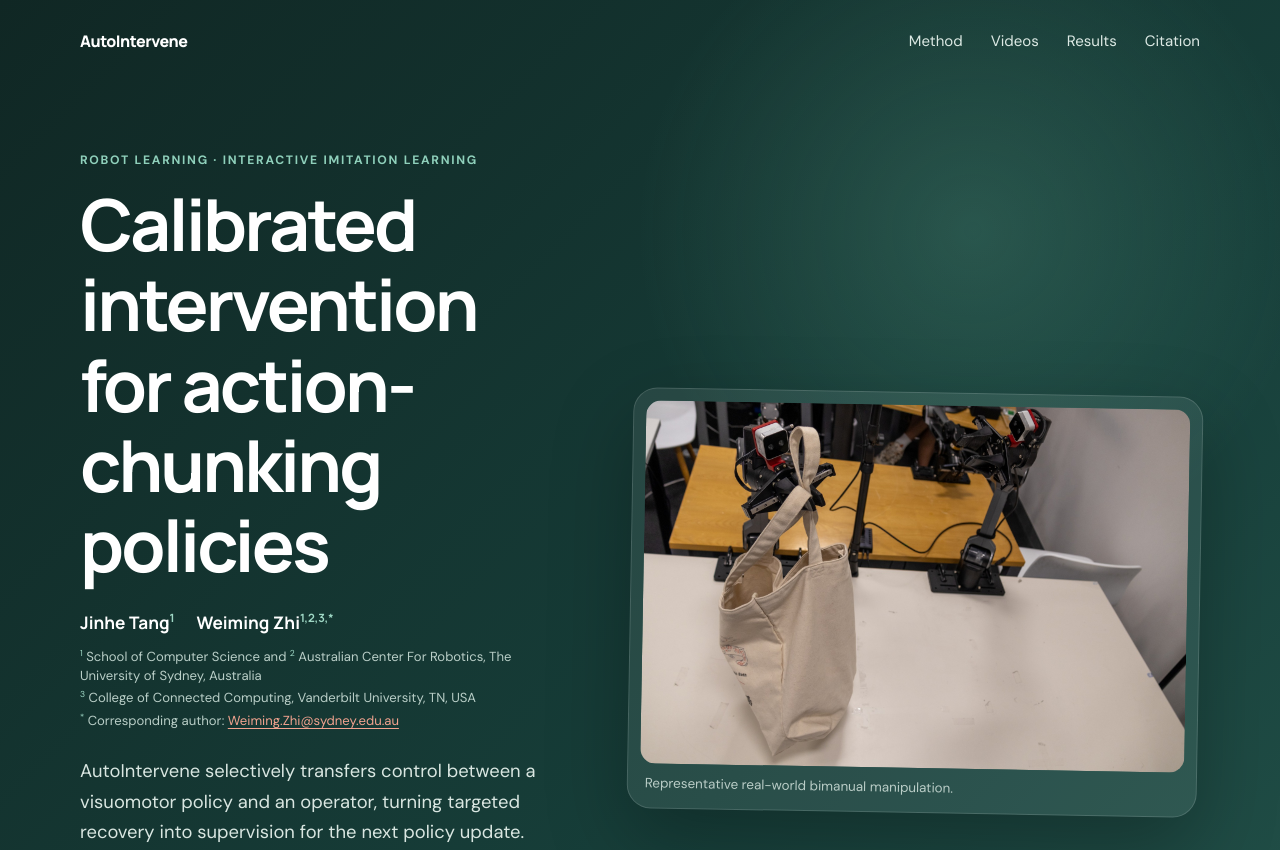
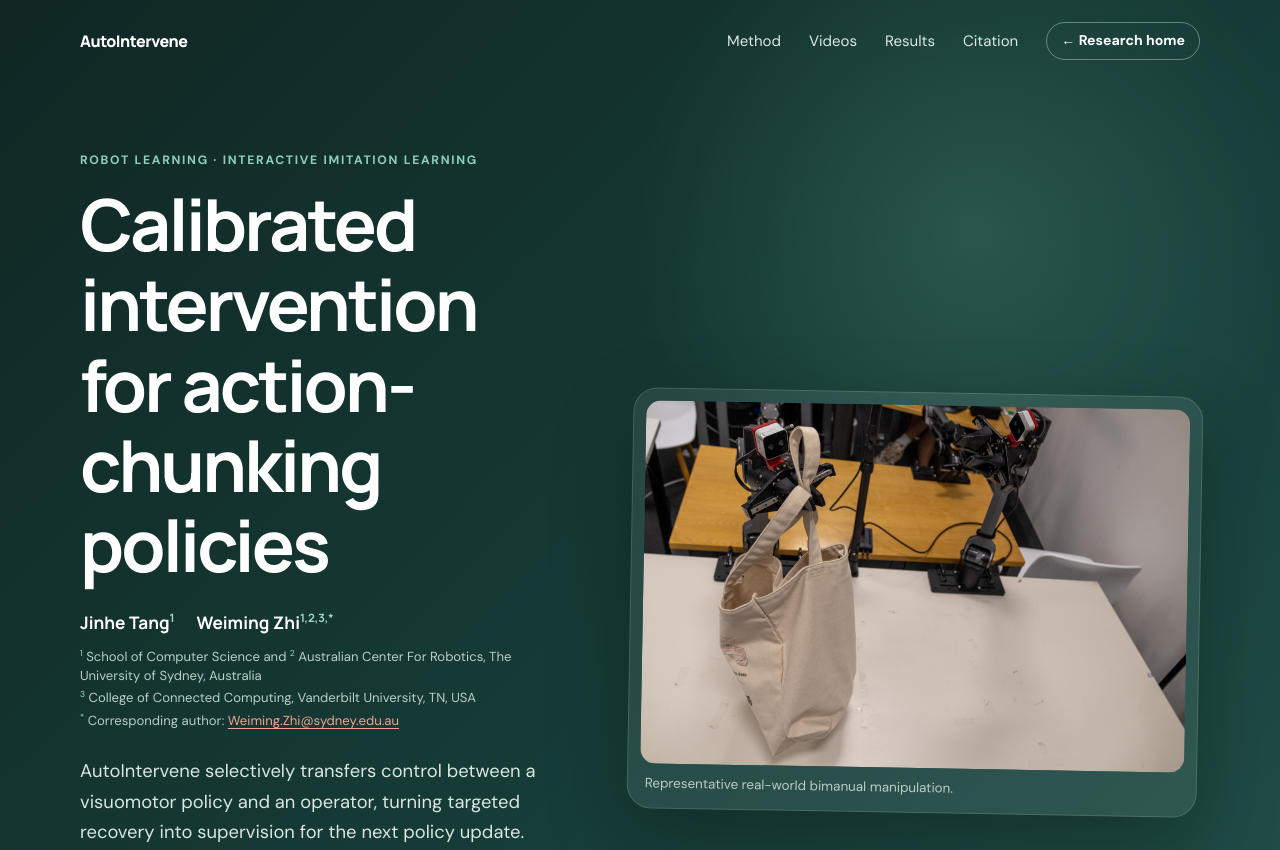
Before and after one commit to 123qwedsa123/AutoIntervene, a plain HTML site: page index.html in a window 1280 px wide. Shown: the top 850 px of the page. Drawn offline with Linux system fonts and the light colour scheme.

Commit message:
Make research return link visible

```diff
--- a/index.html
+++ b/index.html
@@ -20,6 +20,7 @@
         <a href="#results">Results</a>
         <a href="#citation">Citation</a>
       </div>
+      <a class="research-back" href="https://aus.bot/research/">← Research home</a>
     </nav>
 
     <main id="top" class="shell hero-grid">
--- a/styles.css
+++ b/styles.css
@@ -31,11 +31,13 @@ a { color: inherit; }
     radial-gradient(circle at 76% 20%, rgba(111, 185, 160, .22), transparent 25%),
     linear-gradient(135deg, #102724 0%, #173f3a 62%, #24534b 100%);
 }
-.nav { height: 82px; display: flex; align-items: center; justify-content: space-between; }
+.nav { height: 82px; display: flex; align-items: center; justify-content: space-between; gap: 28px; }
 .brand { font-family: Manrope, sans-serif; font-weight: 800; text-decoration: none; letter-spacing: -.03em; }
-.nav-links { display: flex; gap: 28px; }
+.nav-links { display: flex; gap: 28px; margin-left: auto; }
 .nav-links a { color: #dce9e4; text-decoration: none; font-size: .94rem; }
 .nav-links a:hover { color: white; }
+.research-back { padding: 8px 14px; color: white; border: 1px solid rgba(255,255,255,.35); border-radius: 999px; font-size: .88rem; font-weight: 700; line-height: 1.4; text-decoration: none; white-space: nowrap; }
+.research-back:hover { border-color: white; background: rgba(255,255,255,.08); }
 .hero-grid { display: grid; grid-template-columns: .92fr 1.08fr; align-items: center; gap: 64px; padding: 68px 0 100px; }
 .eyebrow, .section-kicker { margin: 0 0 14px; color: #8fd0bb; font-size: .76rem; font-weight: 700; letter-spacing: .14em; text-transform: uppercase; }
 h1, h2, h3 { font-family: Manrope, sans-serif; line-height: 1.12; letter-spacing: -.04em; }
```
